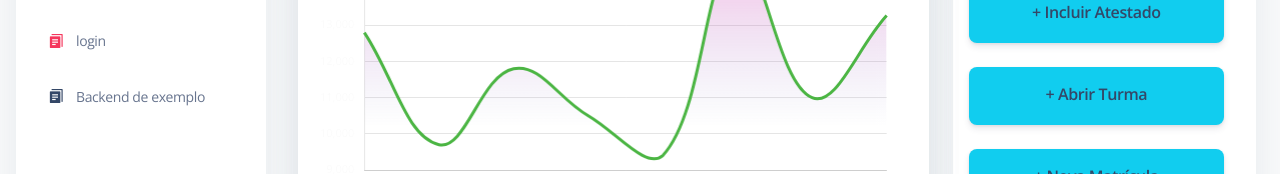
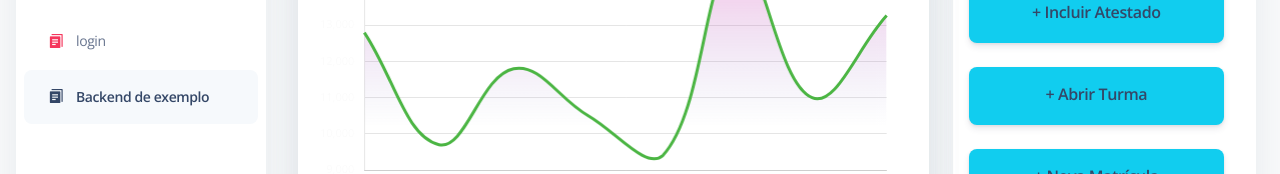
Before and after one commit to JulioCout/SAE-Front, a Vue app: page /inicio in a window 1280 px wide. Shown: the part 472-646 px from the top of the page. Built offline with nearby package versions, Linux system fonts and the light colour scheme.

Commit message:
alterado link para backend

```diff
--- a/src/examples/Sidenav/SidenavList.vue
+++ b/src/examples/Sidenav/SidenavList.vue
@@ -93,9 +93,10 @@ const getRoute = () => {
         </sidenav-item>
       </li>
 
+      <a href="https://github.com/JulioCout/esporte_back" target="_blank"></a>
       <li class="nav-item">
         <sidenav-item
-          to="https://github.com/JulioCout/esporte_back"
+          to=""
           :class="getRoute() === 'signin' ? 'active' : ''"
           navText="Backend de exemplo"
         >
```
